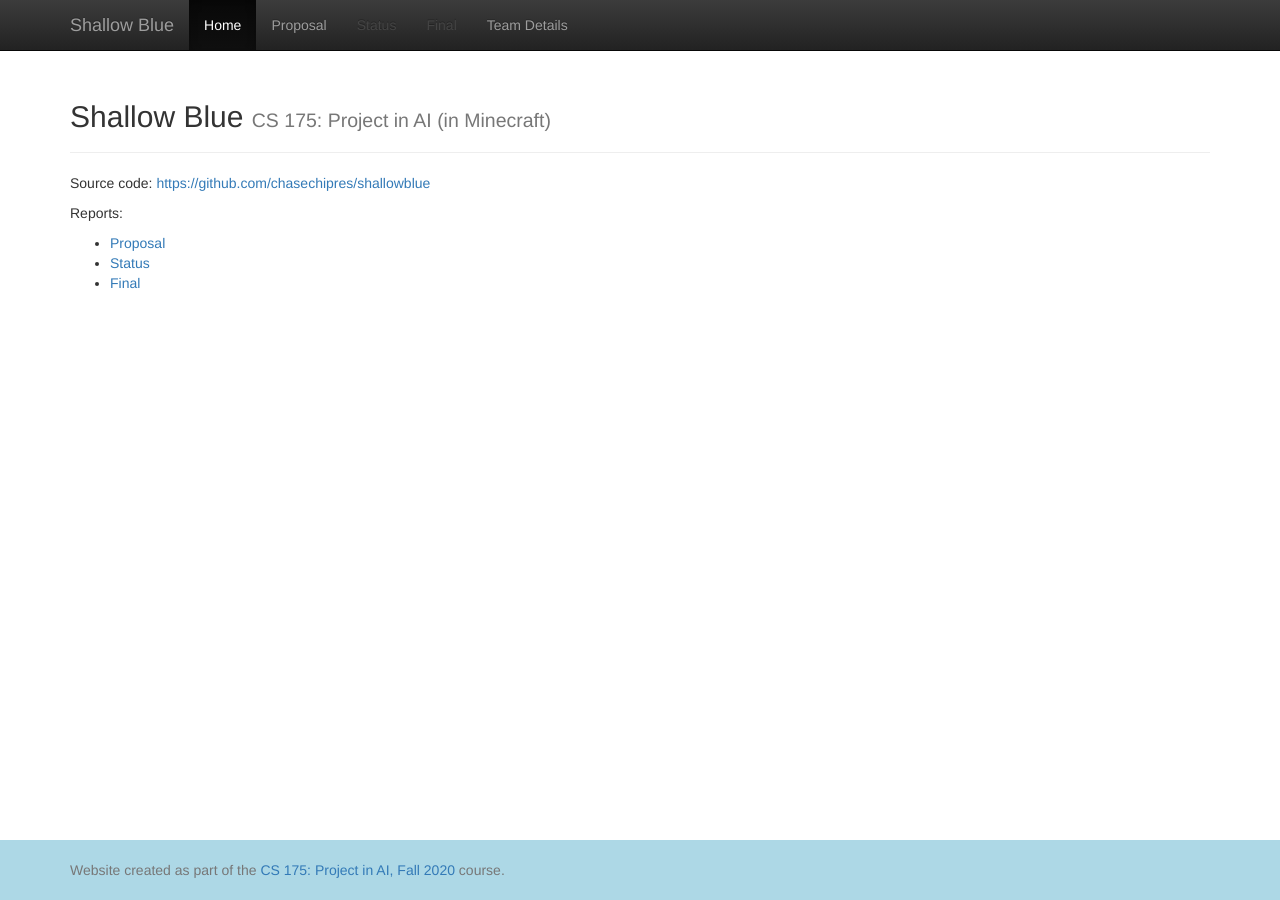
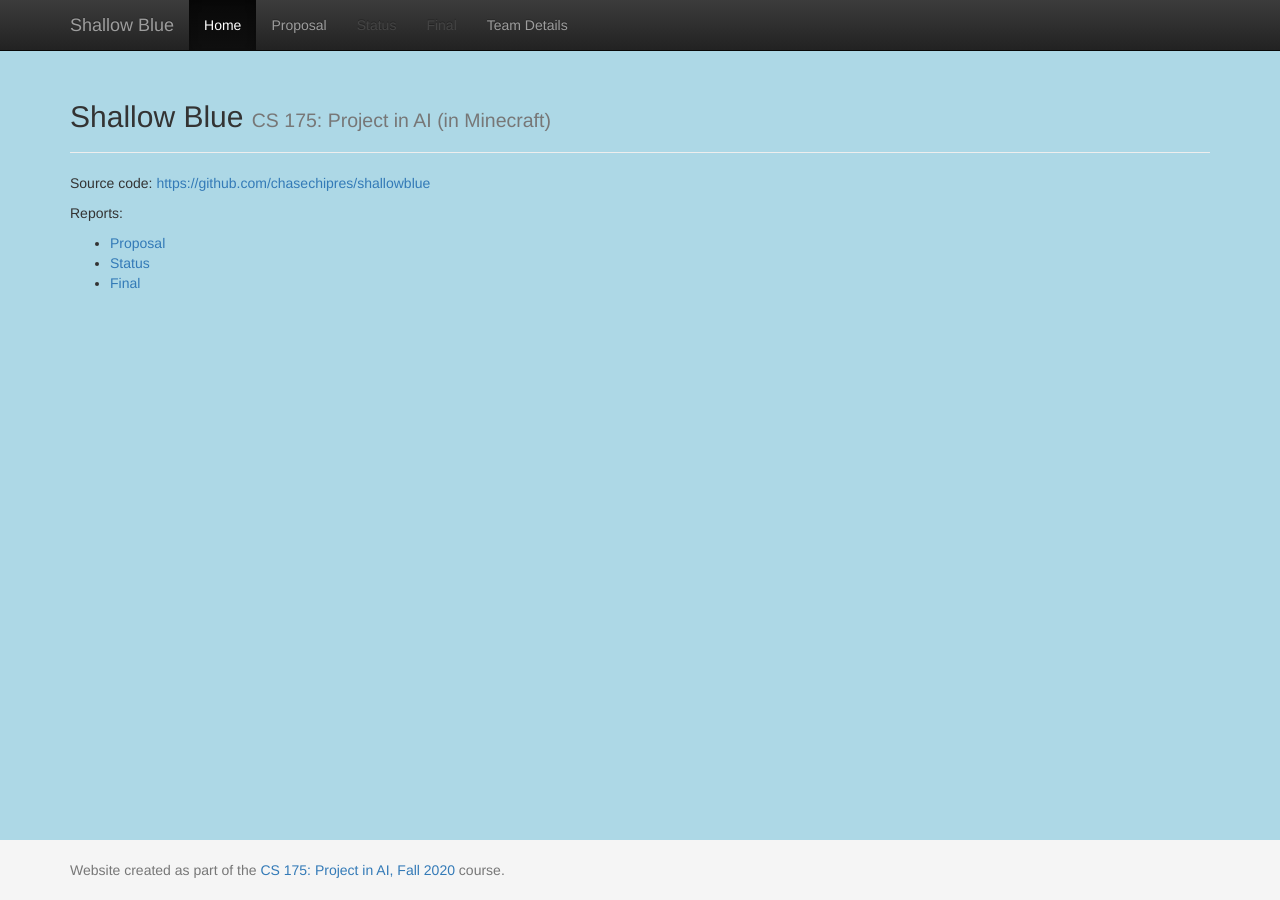
Before and after one commit to ChaseChipres/ShallowBlue, a Jekyll site: the page built from docs/index.md, in a window 1280 px wide. Built offline with Jekyll 4.4.1, drawn with Linux system fonts in a browser that asks for light colours.

Commit message:
Updated body and footer background colors

```diff
--- a/docs/css/custom.css
+++ b/docs/css/custom.css
@@ -7,6 +7,7 @@ html {
 body {
   /* Margin bottom by footer height */
   margin-bottom: 60px;
+  background-color: #add8e6;
 }
 .footer {
   position: absolute;
@@ -14,7 +15,7 @@ body {
   width: 100%;
   /* Set the fixed height of the footer here */
   height: 60px;
-  background-color: #add8e6;
+  background-color: #f5f5f5;
 }
 
 
```
